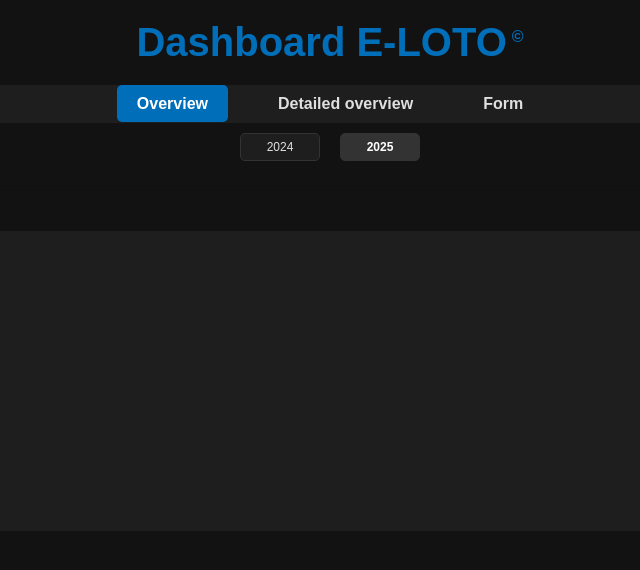
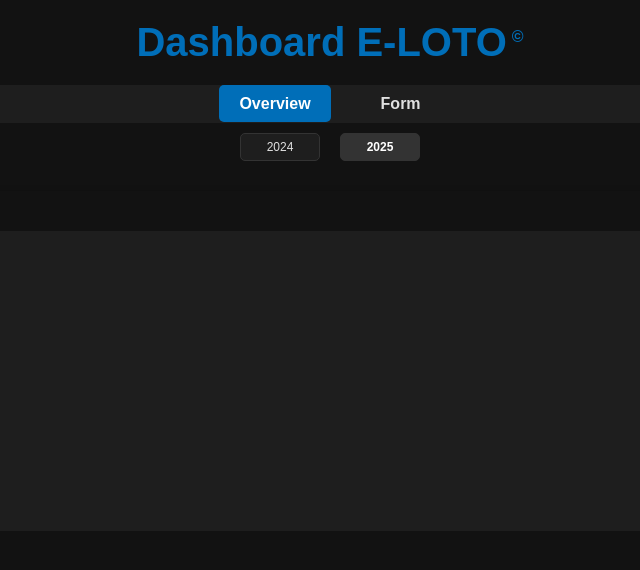
Before and after one commit to lotoreview/E-LOTO-Dashboard, a plain HTML site: page overview.html in a window 1280 px wide. Shown: the whole page, without its empty margins (310-950 px from the left). Drawn offline with nearby package versions, Linux system fonts and the light colour scheme; no server answers.

Commit message:
suppression

```diff
--- a/overview.html
+++ b/overview.html
@@ -13,7 +13,7 @@
   <nav>
     <ul>
       <li><a href="overview.html" class="nav-link active">Overview</a></li>
-      <li><a href="index.html" class="nav-link">Detailed overview</a></li>
+
       <li><a href="form.html" class="nav-link">Form</a></li>
     </ul>
   </nav>
```
